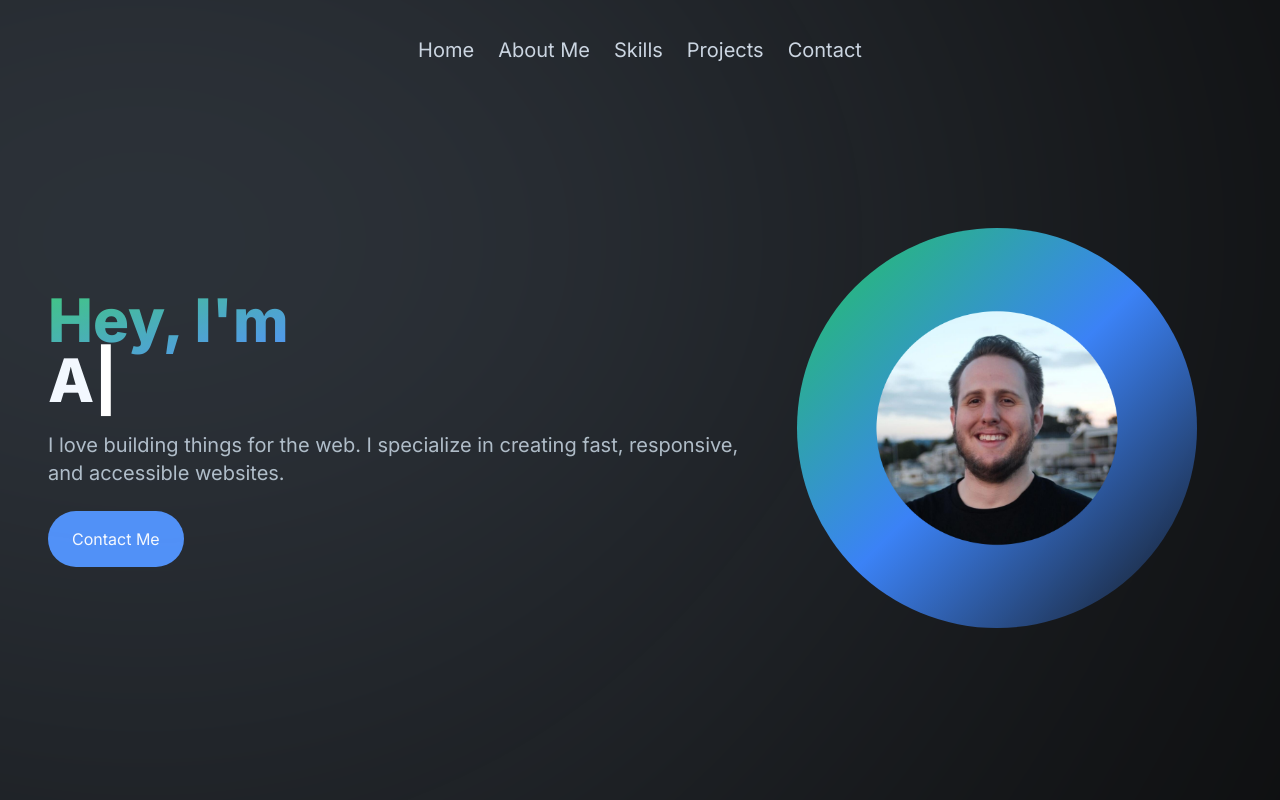
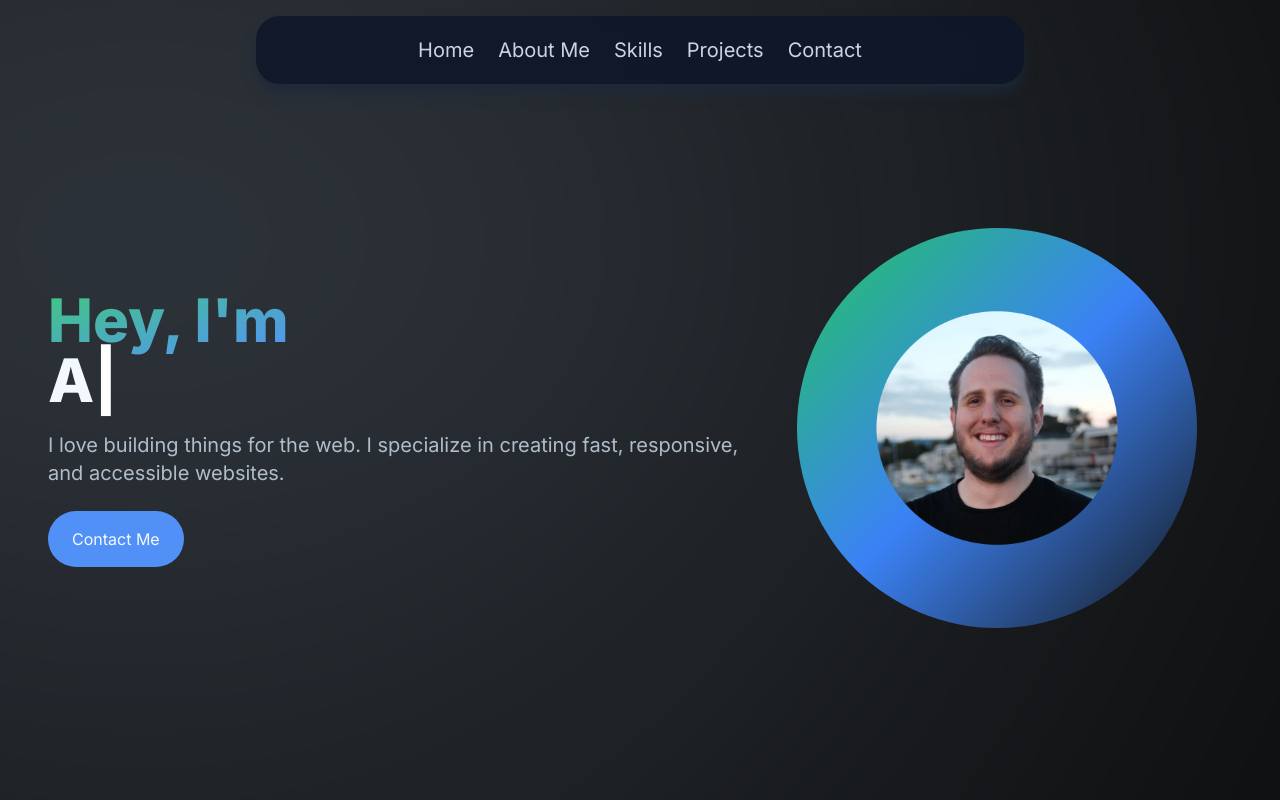
Before and after one commit to aellis815/portfolio-website, a Next.js app: page / in a window 1280 px wide. Shown: the top 800 px of the page. Built offline with nearby package versions, Linux system fonts and the light colour scheme.

Commit message:
readded full screen navbar

```diff
--- a/src/app/component/NavBar.tsx
+++ b/src/app/component/NavBar.tsx
@@ -37,7 +37,10 @@ export default function NavBar1() {
             className=" z-[999]"
         >
             <div className="fixed left-0 right-0 top-4 mx-auto sm:w-full md:max-w-3xl">
-                <nav className={`${navbarOpen ? 'rounded-3xl w-full z-10 bg-slate-900 bg-opacity-90 shadow-lg shadow-slate-800 backdrop-blur-[0.5rem]' : 'rounded-full'}`}>
+                <nav className={`
+                sm:z-10 sm:rounded-3xl sm:w-full sm:bg-slate-900 sm:bg-opacity-90 sm:shadow-lg sm:shadow-slate-800 sm:backdrop-blur-[0.5rem]
+
+                ${navbarOpen ? 'rounded-3xl w-full z-10 bg-slate-900 bg-opacity-90 shadow-lg shadow-slate-800 backdrop-blur-[0.5rem]' : 'rounded-full'}`}>
                     <div id="NavBar Container" className="flex flex-wrap items-center justify-center mx-auto h-auto p-5 ">
                         <div className="md:block hidden">
                             {/* <Link id="TL HomeBtn Container" href={"/"} className="text-lg md:text-5xl text-white font-bold">
--- a/src/app/component/NavLink.tsx
+++ b/src/app/component/NavLink.tsx
@@ -12,6 +12,7 @@ const NavLink: FC<NavLinkProps> = ({ href, title}) => {
         <Link
             href={href}
             className="block py-3 pl-3 pr-3 text-slate-300 sm:text-xl rounded md:p-0 hover:text-white"
+            scroll={false}
             >
                 {title}
 
```
